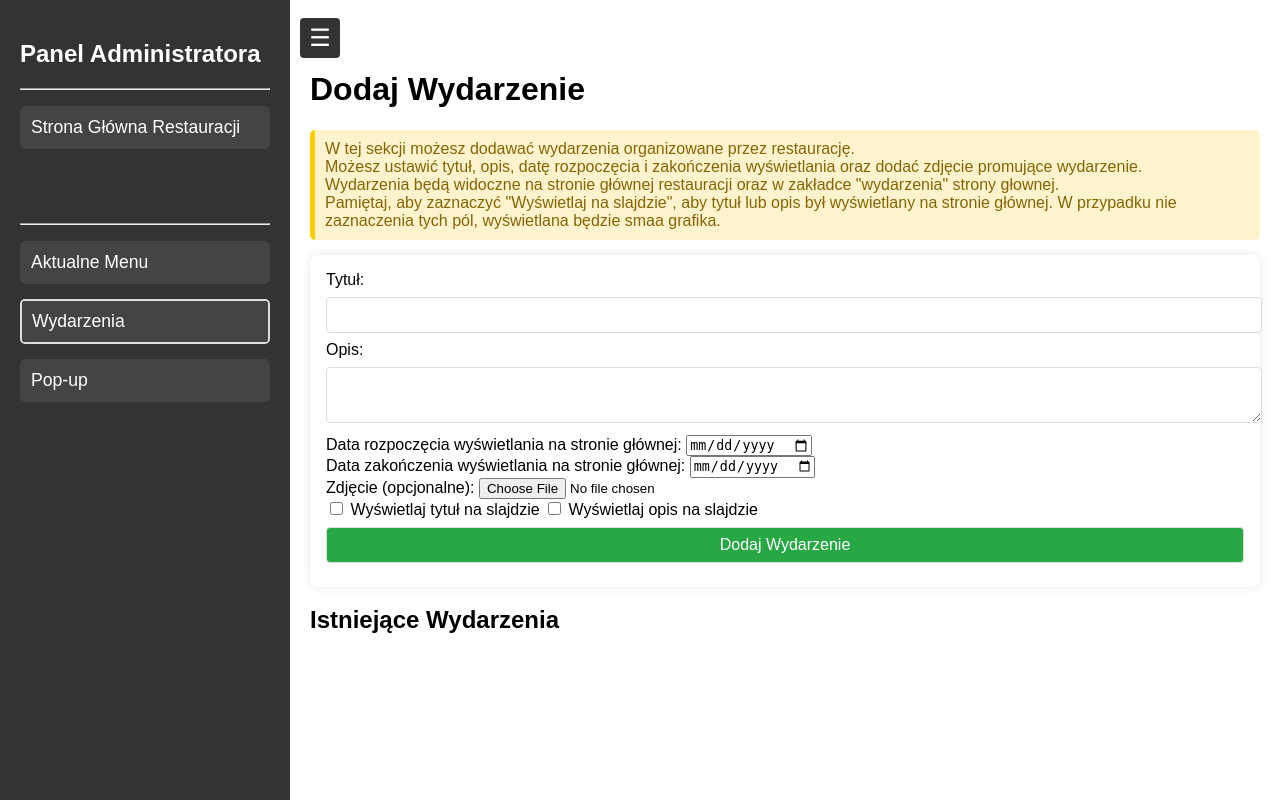
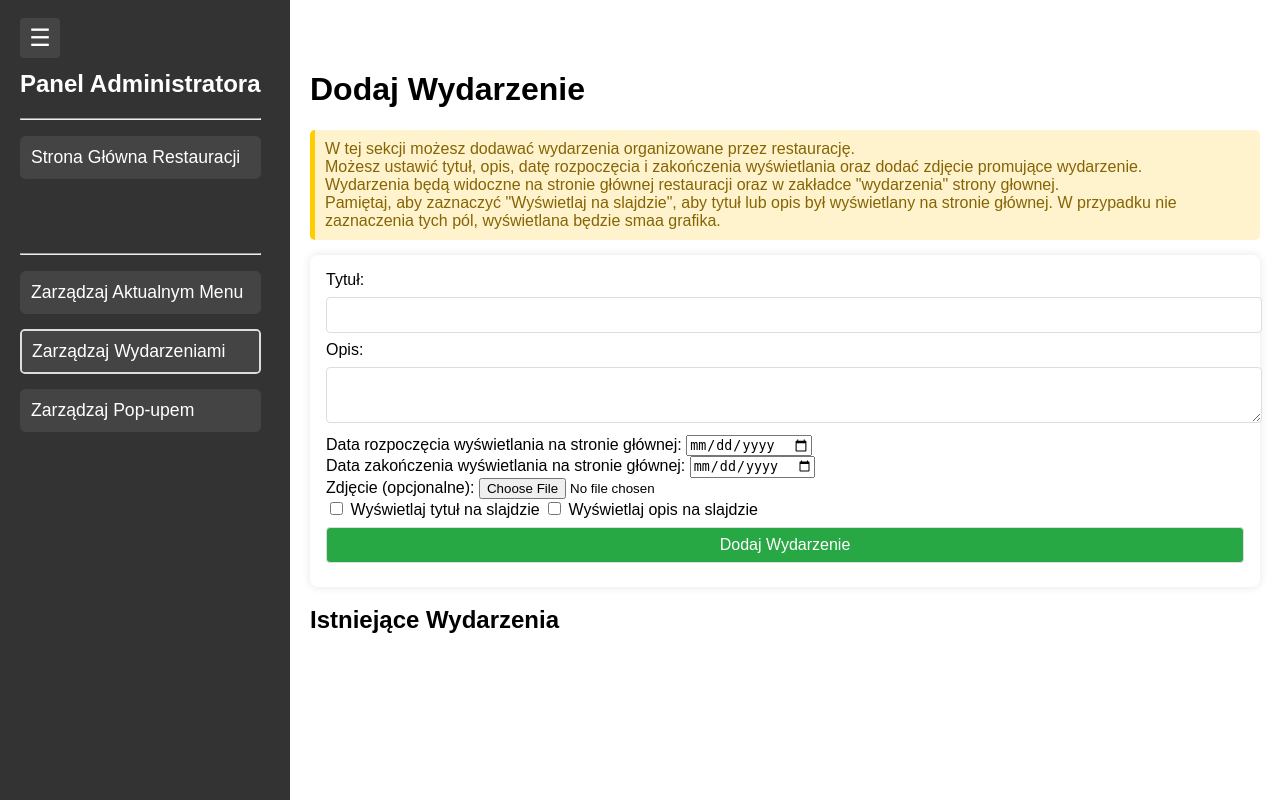
Before and after one commit to bbigmic/ordering-pilot6, a Flask app: page /admin/add_events in a window 1280 px wide. Run offline with Flask 3, Linux system fonts and the light colour scheme.

Commit message:
poprawki navbaru

```diff
--- a/app.py
+++ b/app.py
@@ -14,8 +14,8 @@ from PIL import Image
 
 load_dotenv()
 app = Flask(__name__)
-app.config['SQLALCHEMY_DATABASE_URI'] = os.getenv("DATABASE_URL")
-# app.config['SQLALCHEMY_DATABASE_URI'] = 'sqlite:///database.db'
+# app.config['SQLALCHEMY_DATABASE_URI'] = os.getenv("DATABASE_URL")
+app.config['SQLALCHEMY_DATABASE_URI'] = 'sqlite:///database.db'
 app.config['SQLALCHEMY_TRACK_MODIFICATIONS'] = False
 app.secret_key = os.getenv("SECRET_KEY", "defaultsecretkey")
 db = SQLAlchemy(app)
@@ -784,5 +784,5 @@ def uploaded_file(filename):
 if __name__ == '__main__':
     with app.app_context():
         db.create_all()
-    app.run(host='0.0.0.0', port=5000)
-    # app.run(debug=True, port=5001)
+    # app.run(host='0.0.0.0', port=5000)
+    app.run(debug=True, port=5001)
--- a/static/css/admin_base.css
+++ b/static/css/admin_base.css
@@ -3,6 +3,11 @@ body {
     margin: 0;
     padding: 0;
     background-color: #f4f4f4;
+}
+
+.uls {
+    position:fixed;
+    padding-top: 30px;
 }
 
 .admin-container {
@@ -12,10 +17,7 @@ body {
 
 .only-worker-ul {
     padding-bottom: 50px;
-}
 
-.only-worker-ul {
-    padding-bottom: 50px;
 }
 
 .sidebar-item {
@@ -40,7 +42,7 @@ body {
 }
 
 .sidebar-item a:hover {
-    font-weight: bold;     /* Pogrubienie czcionki przy najechaniu */
+    /*font-weight: bold;      Pogrubienie czcionki przy najechaniu */
     background-color: #555; /* Zmiana koloru tła przy najechaniu */
 
     cursor: pointer;
@@ -73,10 +75,25 @@ body {
     padding: 0px;
 }
 
+.admin_base.hidden {
+    display: none; /* całkowite ukrycie */
+}
+
+.toggle-sidebar{
+    z-index: 1050;
+    background-color: #444 !important;
+}
+
+.toggle-sidebar:hover {
+    background-color: #555 !important; /* Zmiana koloru tła przy najechaniu */
+    cursor: pointer;
+    border: 1px solid #ddd !important; /* Kolor i styl obramowania */
+}
+
 .sidebar .toggle-sidebar {
-    position: absolute;
+    position: fixed;
     top: 10px;
-    right: -50px;
+    left: 20px;
     width: 40px;
     height: 40px;
     background-color: #333;
@@ -121,13 +138,12 @@ body {
     font-size: 1.1em;
 }
 
-.sidebar ul li a:hover {
-    text-decoration: underline;
-}
+
 
 .main-content {
     flex: 1;
     padding: 20px;
     padding-top: 50px;
     background-color: #fff;
+    z-index: 1049;
 }
--- a/static/css/home.css
+++ b/static/css/home.css
@@ -130,6 +130,7 @@ html, body {
 
 .event-info h1, .order-info h1 {
     font-size: 4rem; /* Powiększenie głównych nagłówków */
+    font-weight: 900;
     margin-bottom: 20px;
 }
 
@@ -203,7 +204,8 @@ html, body {
 
 /* Sekcja call-us */
 .call-us {
-    background-color: #ecf2db; /* Jasne tło */
+background: linear-gradient(135deg, #ecf2db, #a8d5ba, #5ca4a9);
+
     padding: 50px 0; /* Odstępy u góry i na dole */
     text-align: center; /* Wycentrowanie treści */
     font-family: 'Arial', sans-serif;
--- a/templates/admin_add_events.html
+++ b/templates/admin_add_events.html
@@ -13,10 +13,10 @@
 
 <form action="/admin/add_events" method="POST" enctype="multipart/form-data" class="form">
     <label for="title">Tytuł:</label>
-    <input type="text" id="title" name="title">
+    <input type="text" id="title" name="title" required>
 
     <label for="description">Opis:</label>
-    <textarea id="description" name="description"></textarea>
+    <textarea id="description" name="description" required></textarea>
 
     <label for="start_date">Data rozpoczęcia wyświetlania na stronie głównej:</label>
     <input type="date" id="start_date" name="start_date" required>
--- a/templates/admin_base.html
+++ b/templates/admin_base.html
@@ -28,10 +28,10 @@
                 <hr>
                 <div class="admin-ul">
                     <ul>
-                        <li class="sidebar-item"><a href="{{ url_for('admin_panel') }}">Aktualne Menu</a></li>
+                        <li class="sidebar-item"><a href="{{ url_for('admin_panel') }}">Zarządzaj Aktualnym Menu</a></li>
                         <!-- <li class="sidebar-item"><a href="{{ url_for('add_tables') }}">Stoliki</a></li> -->
-                        <li class="sidebar-item"><a href="{{ url_for('add_events') }}">Wydarzenia</a></li>
-                        <li class="sidebar-item"><a href="{{ url_for('admin_add_popup') }}">Pop-up</a></li>
+                        <li class="sidebar-item"><a href="{{ url_for('add_events') }}">Zarządzaj Wydarzeniami</a></li>
+                        <li class="sidebar-item"><a href="{{ url_for('admin_add_popup') }}">Zarządzaj Pop-upem</a></li>
                     </ul>
                 </div>
             </div>
--- a/templates/admin_panel.html
+++ b/templates/admin_panel.html
@@ -8,7 +8,7 @@
 <p class="admin-info">
     W tej sekcji możesz zarządzać menu restauracji. Możesz dodać nowe danie, edytować jego szczegóły oraz usuwać dania.<br>
     Dodane dania, wyświetlane są w odpowiednich kategoriach na stronie głównej.<br>
-    Pamiętaj, że kategorie "Lunch dnia" i "Deser dnia" wymagają ustawienia daty wyświetlania.
+    Kategorie "Lunch dnia" i "Deser dnia" wymagają ustawienia daty wyświetlania.
 </p>
 
 
--- a/templates/admin_popups.html
+++ b/templates/admin_popups.html
@@ -27,6 +27,7 @@
 
 <h2>Aktualny Pop-up</h2>
 {% if popup_image %}
+    <p> Aktywuj/dezaktywuj pop-up: </p>
     <form action="/admin/toggle_popup" method="POST" class="toggle-form">
         <label class="switch">
             <input style="display:none" type="checkbox" class="checkbox" name="is_active"
```
